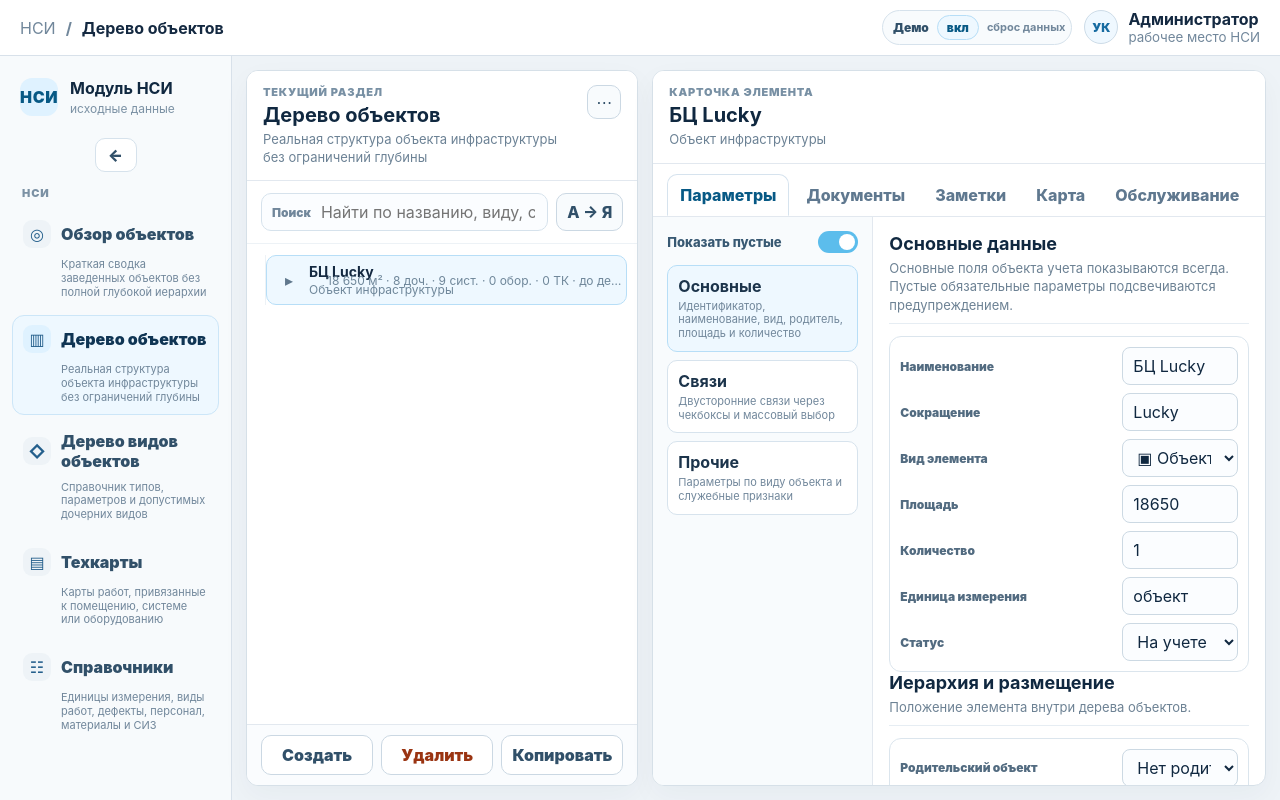
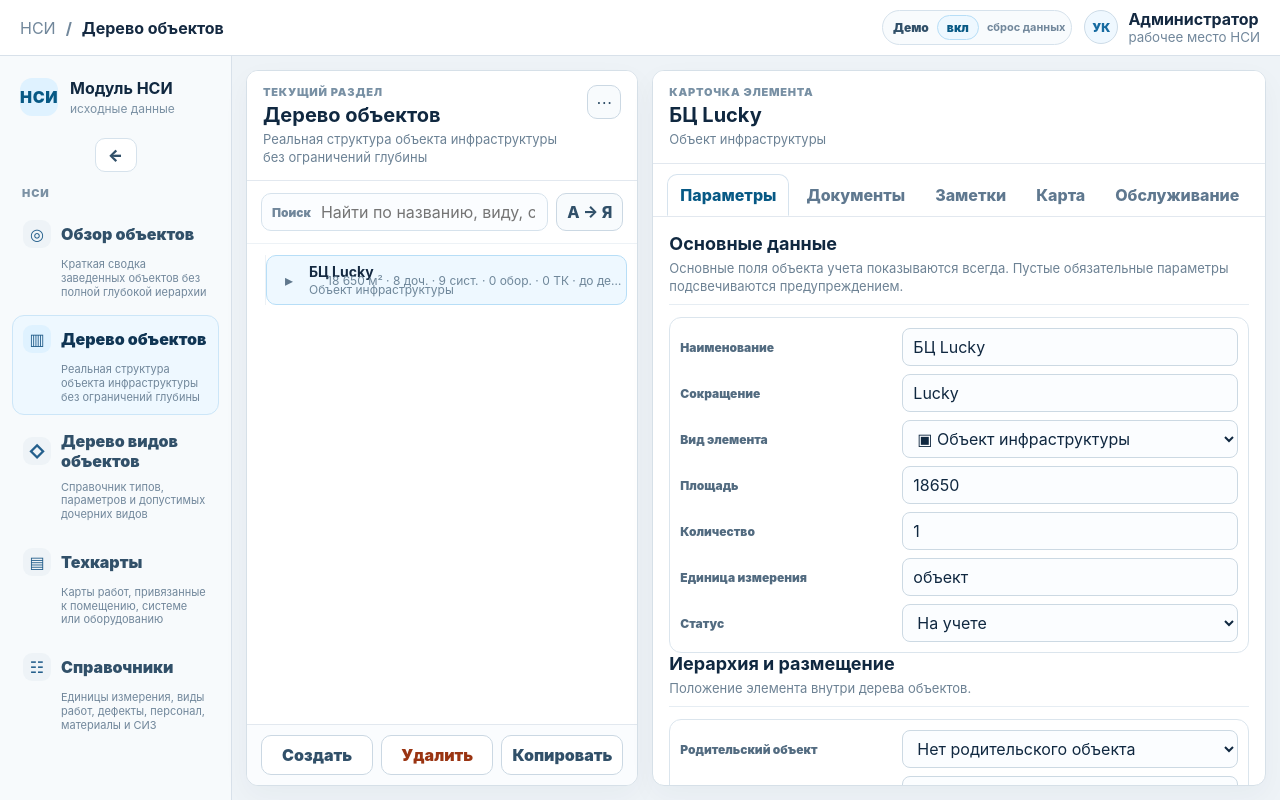
Before and after one commit to RozkvasA/nsi-test, a React (Vite) app: page / in a window 1280 px wide. Both pictures are taken after a click on the button 115 px from the left and 364 px from the top of the page. Built offline with nearby package versions, Linux system fonts and the light colour scheme.

Commit message:
Remove empty toggle and parameter side menu

```diff
--- a/src/components/details/DetailsPanel.tsx
+++ b/src/components/details/DetailsPanel.tsx
@@ -82,7 +82,6 @@ export function DetailsPanel({
   activeTab,
   tabs,
   activeGroupId,
-  parameterGroups,
   showEmpty,
   detailsNotice,
   pendingObjectDraft,
@@ -95,8 +94,6 @@ export function DetailsPanel({
   dictionaries,
   selectedContextObjectId,
   onSetActiveTab,
-  onSetActiveGroupId,
-  onSetShowEmpty,
   onDismissNotice,
   onConfirmRetire,
   onCancelRetire,
@@ -155,7 +152,7 @@ export function DetailsPanel({
           {isRootDraft ? <div className="creation-mode-card"><span>Способ создания</span><div className="mode-buttons"><button type="button" className={pendingObjectDraft.creationMode === 'empty' ? 'mode-button active' : 'mode-button'} onClick={() => onUpdatePendingObjectDraft({ creationMode: 'empty' })}>Создать пустой объект</button><button type="button" className={pendingObjectDraft.creationMode === 'template' ? 'mode-button active' : 'mode-button'} onClick={() => onUpdatePendingObjectDraft({ creationMode: 'template' })}>Создать из шаблона</button></div></div> : null}
           {isRootDraft && pendingObjectDraft.creationMode === 'template' ? <><label className="field-row"><span>Шаблон структуры</span><select value={pendingObjectDraft.templateId} onChange={(event) => onUpdatePendingObjectDraft({ templateId: event.target.value })}>{objectStructureTemplates.map((template) => <option key={template.id} value={template.id}>{template.name}</option>)}</select></label><div className="template-description"><b>{selectedTemplate?.name ?? 'Шаблон не выбран'}</b><p>{selectedTemplate?.description ?? 'Выберите шаблон структуры объекта.'}</p>{selectedTemplate ? <span>{selectedTemplate.nodes.length} узлов шаблона · рекомендуемый уровень детализации {selectedTemplate.detailLevel}</span> : null}</div></> : null}
           <label className="field-row"><span>Родительский объект</span><input value={parentObject?.name ?? 'Корневой уровень'} readOnly /></label>
-          <label className="field-row"><span>Вид объекта</span><select value={pendingObjectDraft.typeId} onChange={(event) => onUpdatePendingObjectDraft({ typeId: event.target.value })}>{objectTypes.map((type) => <option key={type.id} value={type.id}>{type.icon} {type.name}</option>)}</select></label>
+          <label className="field-row"><span>Вид элемента</span><select value={pendingObjectDraft.typeId} onChange={(event) => onUpdatePendingObjectDraft({ typeId: event.target.value })}>{objectTypes.map((type) => <option key={type.id} value={type.id}>{type.icon} {type.name}</option>)}</select></label>
           <label className="field-row"><span>Наименование</span><input value={pendingObjectDraft.name} onChange={(event) => onUpdatePendingObjectDraft({ name: event.target.value })} /></label>
           <label className="field-row"><span>Сокращение</span><input value={pendingObjectDraft.shortName} onChange={(event) => onUpdatePendingObjectDraft({ shortName: event.target.value })} /></label>
           {isRootDraft ? <label className="field-row"><span>Уровень детализации</span><input type="number" min={1} value={pendingObjectDraft.detailLevel} onChange={(event) => onUpdatePendingObjectDraft({ detailLevel: Math.max(1, Number(event.target.value) || 1) })} /></label> : null}
@@ -174,10 +171,7 @@ export function DetailsPanel({
         <>
           <div className="tabs">{tabs.map((tab) => <button key={tab} type="button" className={tab === activeTab ? 'tab active' : 'tab'} onClick={() => onSetActiveTab(tab)}>{tab}</button>)}</div>
           {activeTab === 'Параметры' ? (
-            <div className="parameters-layout">
-              <aside className="parameter-groups"><div className="toggle-row"><span>Показать пустые</span><label className="switch"><input type="checkbox" checked={showEmpty} onChange={(event) => onSetShowEmpty(event.target.checked)} /><span /></label></div>{parameterGroups.map((group) => <button key={group.id} type="button" className={group.id === activeGroupId ? 'group-button active' : 'group-button'} onClick={() => onSetActiveGroupId(group.id)}><b>{group.title}</b><small>{group.hint}</small></button>)}</aside>
-              <div className="parameter-card"><ParameterContent selectedRef={selectedRef} selectedEntity={selectedEntity} activeGroupId={activeGroupId} showEmpty={showEmpty} objects={objects} objectTypes={objectTypes} systems={systems} equipment={equipment} techCards={techCards} dictionaries={dictionaries} onUpdateObject={onUpdateObject} onUpdateObjectType={onUpdateObjectType} onToggleAllowedChildType={onToggleAllowedChildType} onAddParameterGroup={onAddParameterGroup} onRenameParameterGroup={onRenameParameterGroup} onAddParameterToGroup={onAddParameterToGroup} onUpdateParameter={onUpdateParameter} onDeleteParameter={onDeleteParameter} onToggleObjectSystemLink={onToggleObjectSystemLink} onToggleEquipmentPlacement={onToggleEquipmentPlacement} onToggleSystemRoomLink={onToggleSystemRoomLink} onBulkLinkRoomsToSystem={onBulkLinkRoomsToSystem} onSelectSystem={(systemId) => onSelectSystem(systemId, selectedRef.kind === 'object' ? selectedRef.id : selectedContextObjectId)} onSelectEquipment={onSelectEquipment} onUpdateTechCard={onUpdateTechCard} /></div>
-            </div>
+            <div className="parameter-card parameter-card-wide"><ParameterContent selectedRef={selectedRef} selectedEntity={selectedEntity} activeGroupId={activeGroupId} showEmpty={showEmpty} objects={objects} objectTypes={objectTypes} systems={systems} equipment={equipment} techCards={techCards} dictionaries={dictionaries} onUpdateObject={onUpdateObject} onUpdateObjectType={onUpdateObjectType} onToggleAllowedChildType={onToggleAllowedChildType} onAddParameterGroup={onAddParameterGroup} onRenameParameterGroup={onRenameParameterGroup} onAddParameterToGroup={onAddParameterToGroup} onUpdateParameter={onUpdateParameter} onDeleteParameter={onDeleteParameter} onToggleObjectSystemLink={onToggleObjectSystemLink} onToggleEquipmentPlacement={onToggleEquipmentPlacement} onToggleSystemRoomLink={onToggleSystemRoomLink} onBulkLinkRoomsToSystem={onBulkLinkRoomsToSystem} onSelectSystem={(systemId) => onSelectSystem(systemId, selectedRef.kind === 'object' ? selectedRef.id : selectedContextObjectId)} onSelectEquipment={onSelectEquipment} onUpdateTechCard={onUpdateTechCard} /></div>
           ) : <div className="stub-tab"><h3>{activeTab}</h3><p>Раздел оставлен как заглушка этапа 1. Каркас вкладки есть, детальная логика будет подключаться следующими этапами.</p></div>}
         </>
       )}
@@ -188,11 +182,11 @@ export function DetailsPanel({
 function DetailsNoticePanel({ notice, onDismiss, onConfirmRetire, onConfirmObjectTypeRetire, onCancelRetire }: { notice: DetailsNotice; onDismiss: () => void; onConfirmRetire: () => void; onConfirmObjectTypeRetire: () => void; onCancelRetire: () => void }) {
   if (notice.type === 'retireConfirm') {
     const { impact } = notice;
-    return <div className="notice-panel danger"><div><b>Снятие с учета: {impact.targetObjectName}</b><p>Будет затронуто: дочерних элементов {impact.descendantCount}, систем {impact.affectedSystems}, оборудования {impact.affectedEquipment}, техкарт {impact.affectedTechCards}.</p></div><div className="notice-actions"><button type="button" className="danger-button" onClick={onConfirmRetire}>Подтвердить</button><button type="button" onClick={onCancelRetire}>Отмена</button></div></div>;
+    return <div className="notice-panel danger"><div><b>Снятие с учета</b><p>{impact.targetObjectName}: будет затронуто {impact.descendantCount} дочерних объектов, {impact.affectedSystems} систем, {impact.affectedEquipment} оборудования, {impact.affectedTechCards} техкарт.</p></div><div className="notice-actions"><button type="button" className="danger-button" onClick={onConfirmRetire}>Подтвердить</button><button type="button" onClick={onCancelRetire}>Отмена</button></div></div>;
   }
   if (notice.type === 'objectTypeRetireConfirm') {
     const { impact } = notice;
-    return <div className="notice-panel danger"><div><b>Снятие вида с учета: {impact.targetTypeName}</b><p>Будет затронуто: дочерних видов {impact.childTypeCount}, объектов этого вида и потомков {impact.objectCount}. Вид будет отключен для создания и редактирования.</p></div><div className="notice-actions"><button type="button" className="danger-button" onClick={onConfirmObjectTypeRetire}>Подтвердить</button><button type="button" onClick={onCancelRetire}>Отмена</button></div></div>;
+    return <div className="notice-panel danger"><div><b>Отключение вида объекта</b><p>{impact.targetTypeName}: дочерних видов {impact.childTypeCount}, объектов этого вида {impact.objectCount}. Вид останется в справочнике, но создание и редактирование будут запрещены.</p></div><div className="notice-actions"><button type="button" className="danger-button" onClick={onConfirmObjectTypeRetire}>Подтвердить</button><button type="button" onClick={onCancelRetire}>Отмена</button></div></div>;
   }
-  return <div className={notice.type === 'moveBlocked' ? 'notice-panel danger' : 'notice-panel'}><div><b>{notice.title}</b><p>{notice.message}</p></div><button type="button" onClick={onDismiss}>Закрыть</button></div>;
+  return <div className={notice.type === 'moveBlocked' ? 'notice-panel danger' : 'notice-panel'}><div><b>{notice.title}</b><p>{notice.message}</p></div><button type="button" onClick={onDismiss}>Понятно</button></div>;
 }
```
